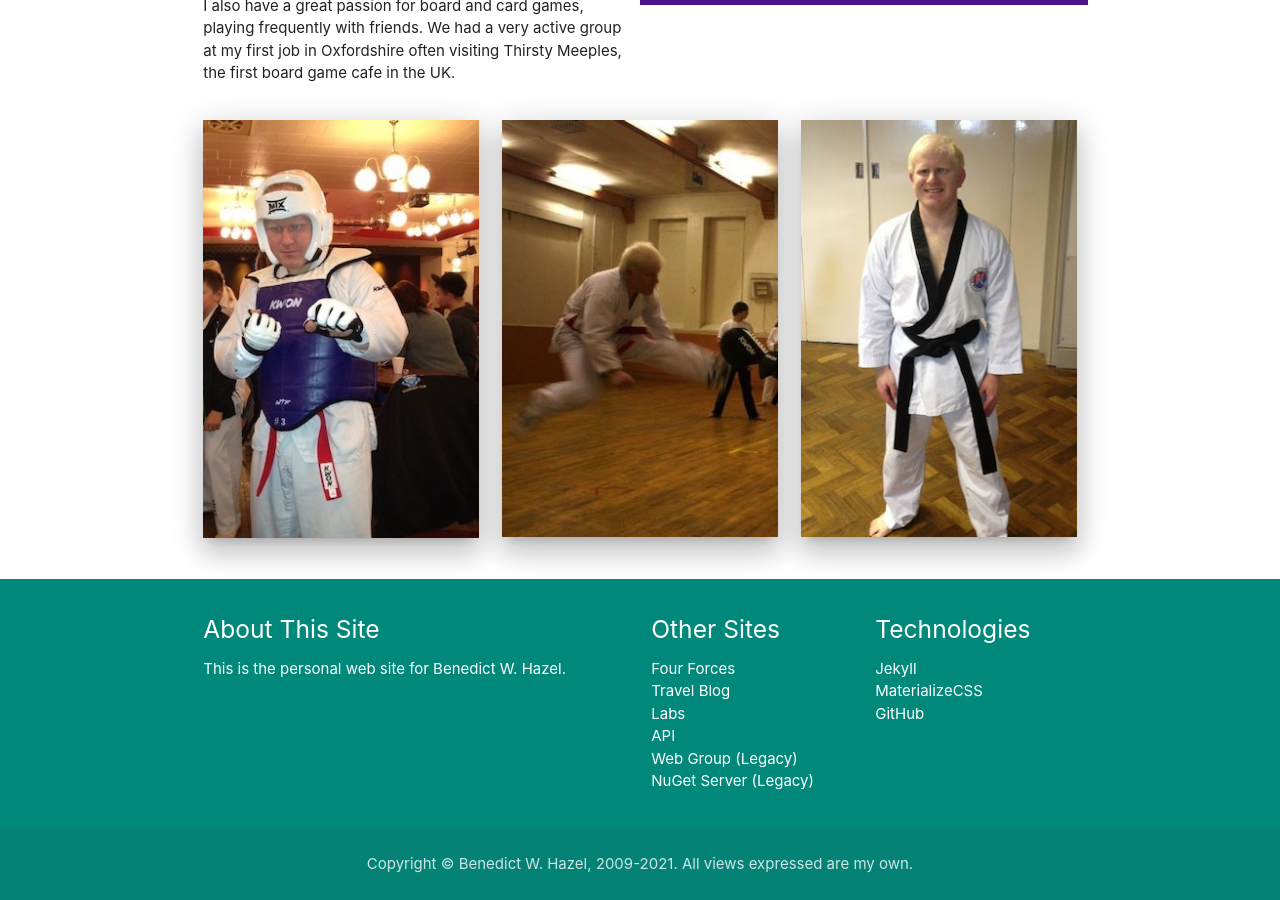
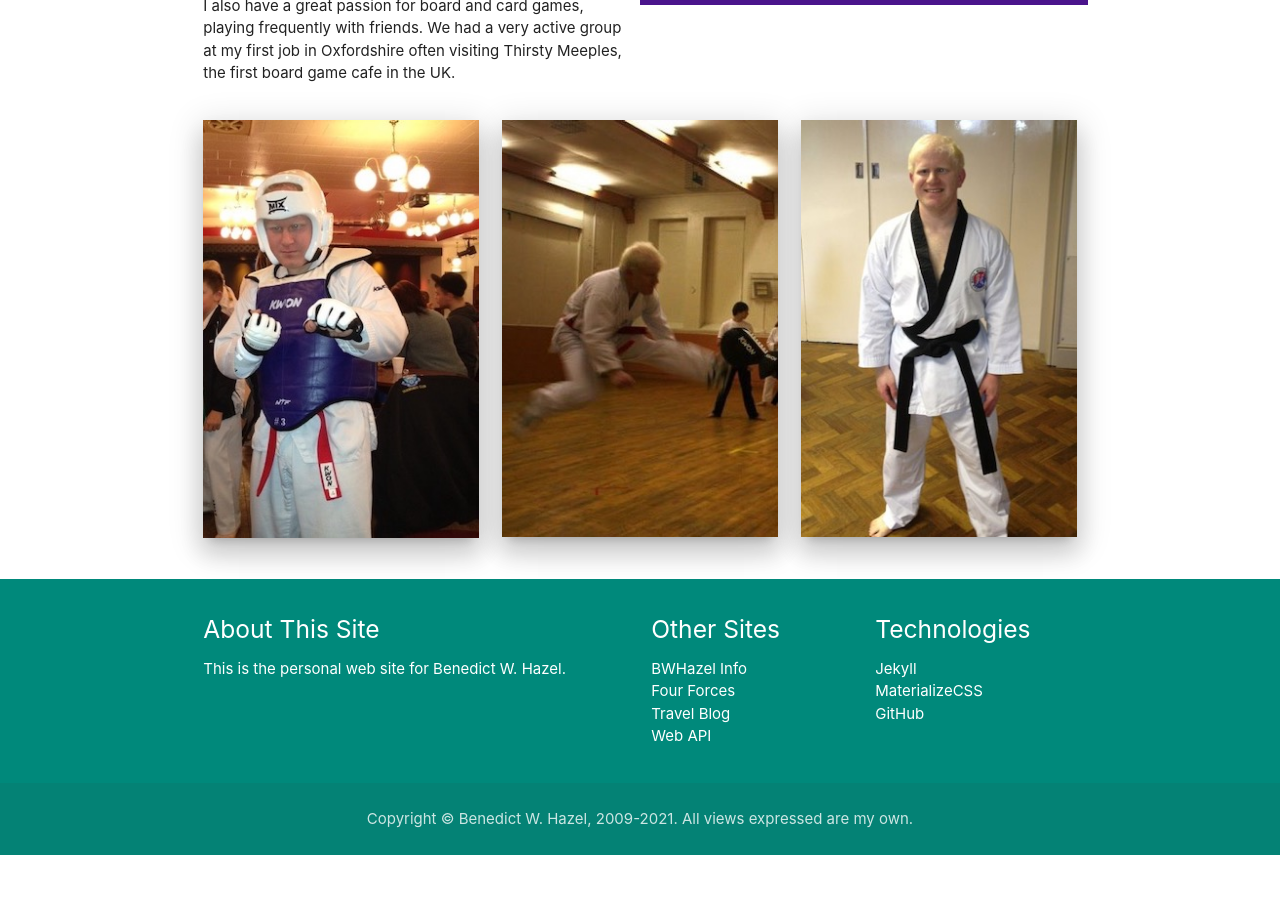
Before and after one commit to BHazel/bwhazel-web-site, a Jekyll site: the page built from src/index.html, in a window 1280 px wide and 900 px high, scrolled down 3191 px. Built offline with Jekyll 4.4.1, drawn with Linux system fonts in a browser that asks for light colours; after the commit the page ends 4046 px from its top, so only the background shows below that.

Commit message:
Update other site list.

```diff
--- a/src/_data/content.yaml
+++ b/src/_data/content.yaml
@@ -238,18 +238,14 @@ info:
   otherSites:
     title: Other Sites
     links:
+      - title: BWHazel Info
+        url: https://info.bwhazel.uk
       - title: Four Forces
         url: http://4forces.bwhazel.uk
       - title: Travel Blog
         url: https://bwhantarctica.blogspot.com
-      - title: Labs
-        url: http://labs.bwhazel.uk
-      - title: API
+      - title: Web API
         url: http://api.bwhazel.uk
-      - title: Web Group (Legacy)
-        url: http://group.bwhazel.uk
-      - title: NuGet Server (Legacy)
-        url: http://nu.bwhazel.uk
   technologies:
     title: Technologies
     links:
```
